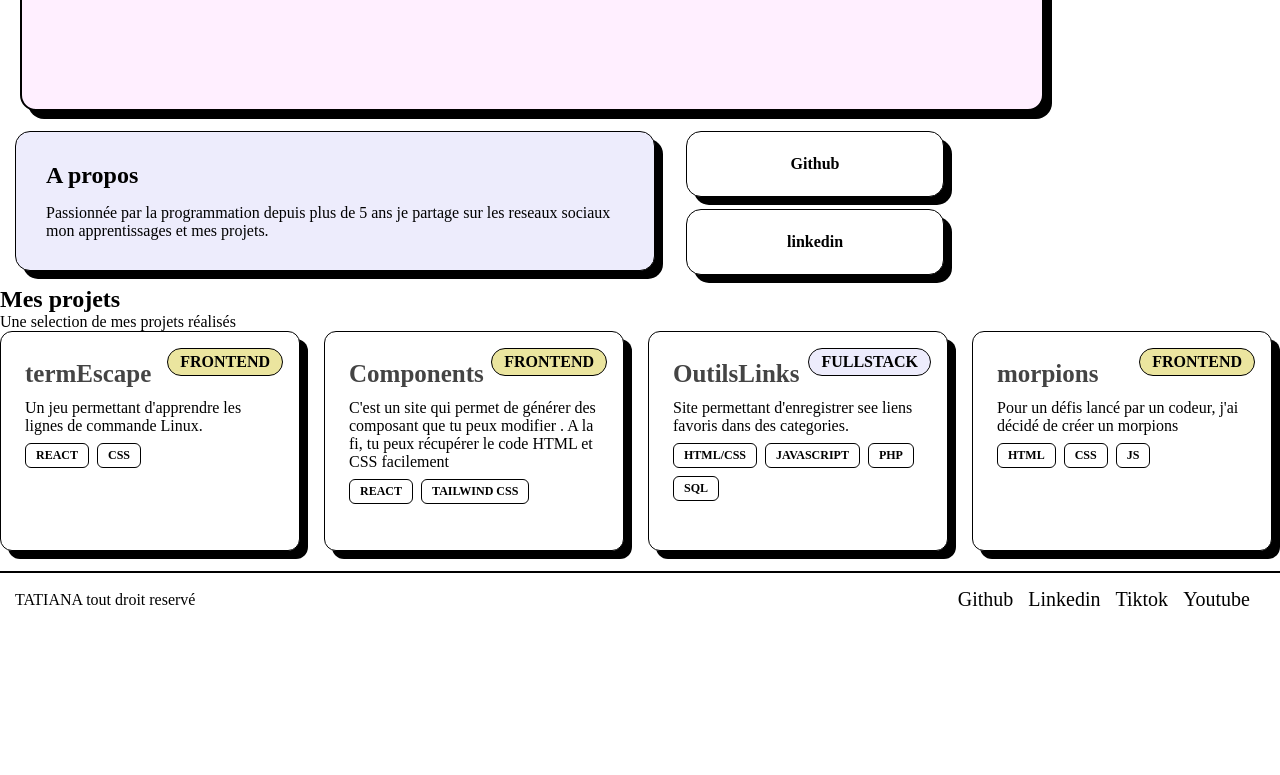
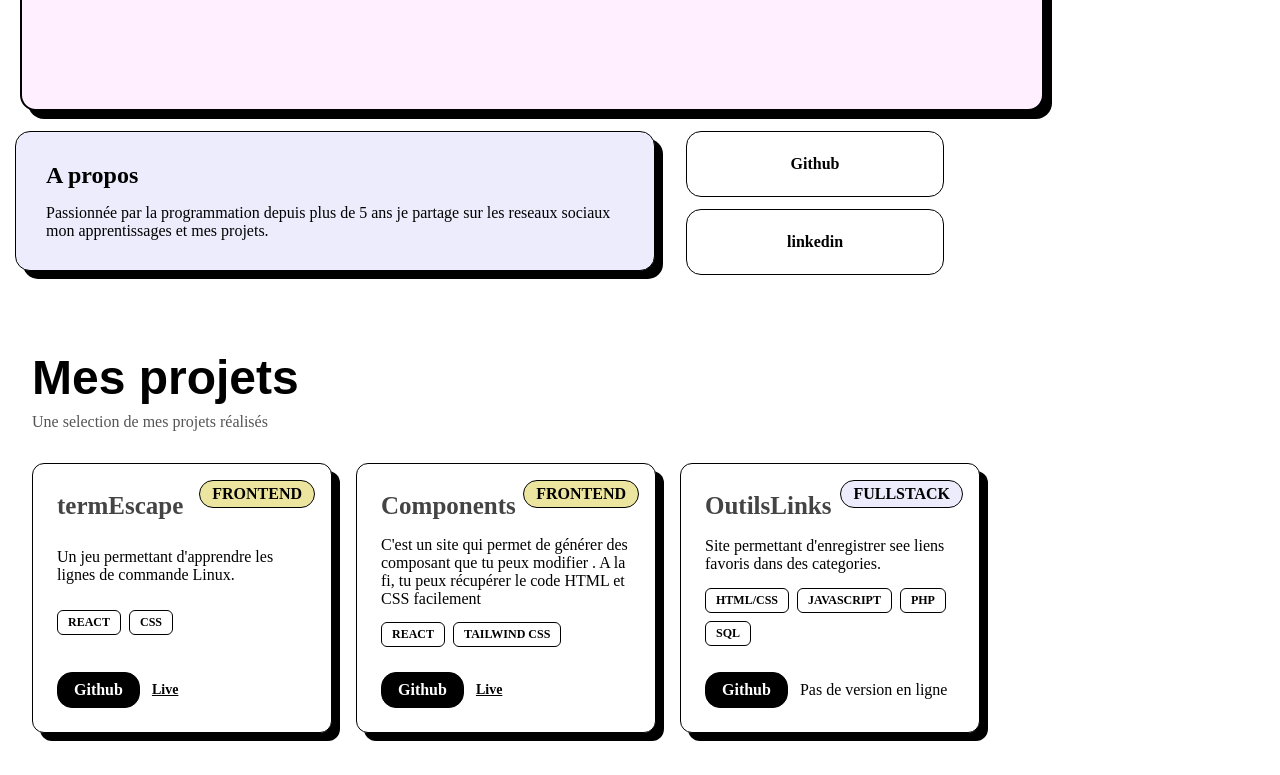
Before and after one commit to Tatiana-Juin/portfolio-tatiana, a Next.js app: page / in a window 1280 px wide. Shown: the part 266-1041 px from the top of the page. Before the commit the page ends 892 px from the top, so only its background shows below. Built offline with nearby package versions, Linux system fonts and the light colour scheme; a web font is replaced by a local one.

Commit message:
J'ai commencer le style de la sction projet

```diff
--- a/src/app/page.tsx
+++ b/src/app/page.tsx
@@ -13,6 +13,7 @@ export default function Home() {
          <AboutCard />
         <SocialLinksPanel />
       </div>
+
       <ProjectsSection />
     </div>
   );
--- a/src/components/projects/ProjectCard.module.css
+++ b/src/components/projects/ProjectCard.module.css
@@ -16,9 +16,10 @@
     position:relative;
     margin-bottom: 20px;
      width: 300px;
-    height: 220px;
+    height: 270px;
     flex: 0 0 300px;
     box-shadow: var(--shadow-hard);
+     justify-content: space-between;
 }
 
 .category{
@@ -75,3 +76,22 @@
     font-size: 12px;
     font-weight: bold;
 }
+.linkS{
+    display: flex;
+    align-items: center;
+    gap: 12px;
+    margin-top: 12px;
+}
+
+.live{
+    color:black;
+    font-size:14px;
+    font-weight:bold;
+    text-decoration: underline;
+}
+
+.backendOnly{
+    color:#999;
+    font-size: 14px;
+    font-size:italic;
+}
--- a/src/components/projects/ProjectCard.tsx
+++ b/src/components/projects/ProjectCard.tsx
@@ -1,5 +1,6 @@
 import {projectFinale} from "../../data/projects"
 import styles from "./ProjectCard.module.css"
+import Button from "../ui/Button"
 export default function ProjectCard() {
   return (
     <div className={styles.cardsProjects}>
@@ -17,6 +18,22 @@ export default function ProjectCard() {
                         ))}
                     </ul>
                 </div>
+                {/* pour les liens  */}
+                <div className={styles.linkS}>
+                    <Button href={projet.urlGithub} variant="dark">
+                        Github
+                    </Button>
+
+                    {/* Si il a une demo */}
+                    {projet.urlOnline ?(
+                        <a href={projet.urlOnline} target="_blanck" rel="noopener noreferrer" className={styles.live} >
+                            Live
+                        </a>
+                    ):(
+                        <span className={styles.banckendOnly}> Pas de version en ligne</span>
+                    )}
+
+                </div>
 
             </div>
         ))}
--- a/src/components/projects/ProjectsSection.module.css
+++ b/src/components/projects/ProjectsSection.module.css
@@ -0,0 +1,13 @@
+.section{
+    padding:64px 32px;
+}
+.title{
+    font-family: var(--fontTitle);
+    font-size:48px;
+    margin-bottom: 8px;
+}
+.subtitle{
+    font-size:16px;
+    color:#555;
+    margin-bottom:32px;
+}
--- a/src/components/projects/ProjectsSection.tsx
+++ b/src/components/projects/ProjectsSection.tsx
@@ -1,10 +1,10 @@
-
+import styles from "./ProjectsSection.module.css"
 import ProjectCard from "./ProjectCard"
 export default function ProjectsSection() {
   return (
-    <div>
-        <h2>Mes projets </h2>
-        <p>Une selection de mes projets réalisés</p>
+    <div className={styles.section} id="projets">
+        <h2 className={styles.title}>Mes projets </h2>
+        <p className={styles.subtitle}>Une selection de mes projets réalisés</p>
         <ProjectCard />
     </div>
   )
--- a/src/components/ui/Button.module.css
+++ b/src/components/ui/Button.module.css
@@ -5,7 +5,7 @@
     text-decoration: none;
     font-weight: bold;
     text-align: center;
-    box-shadow: var(--shadow-hard);
+
 }
 
 .light{
```
